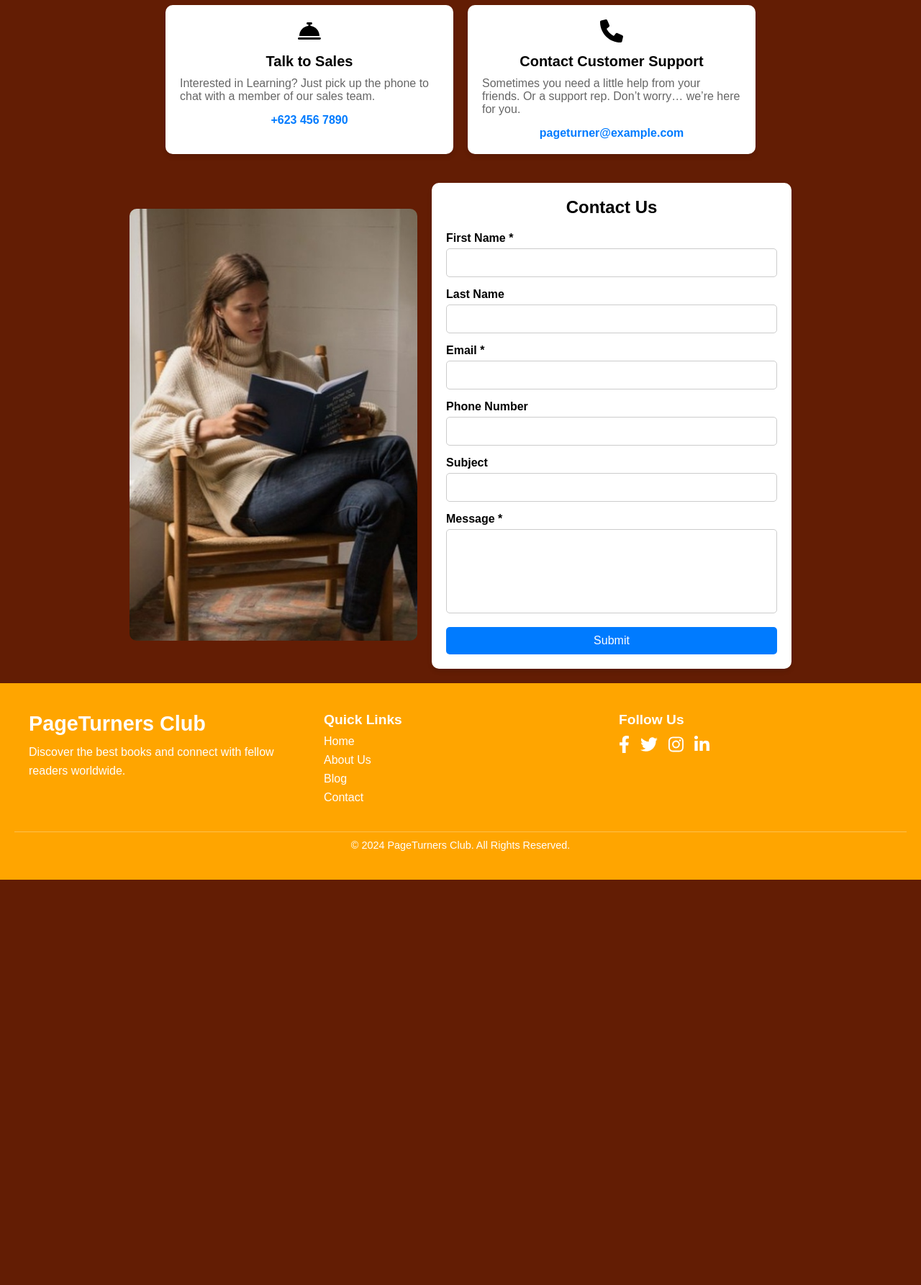
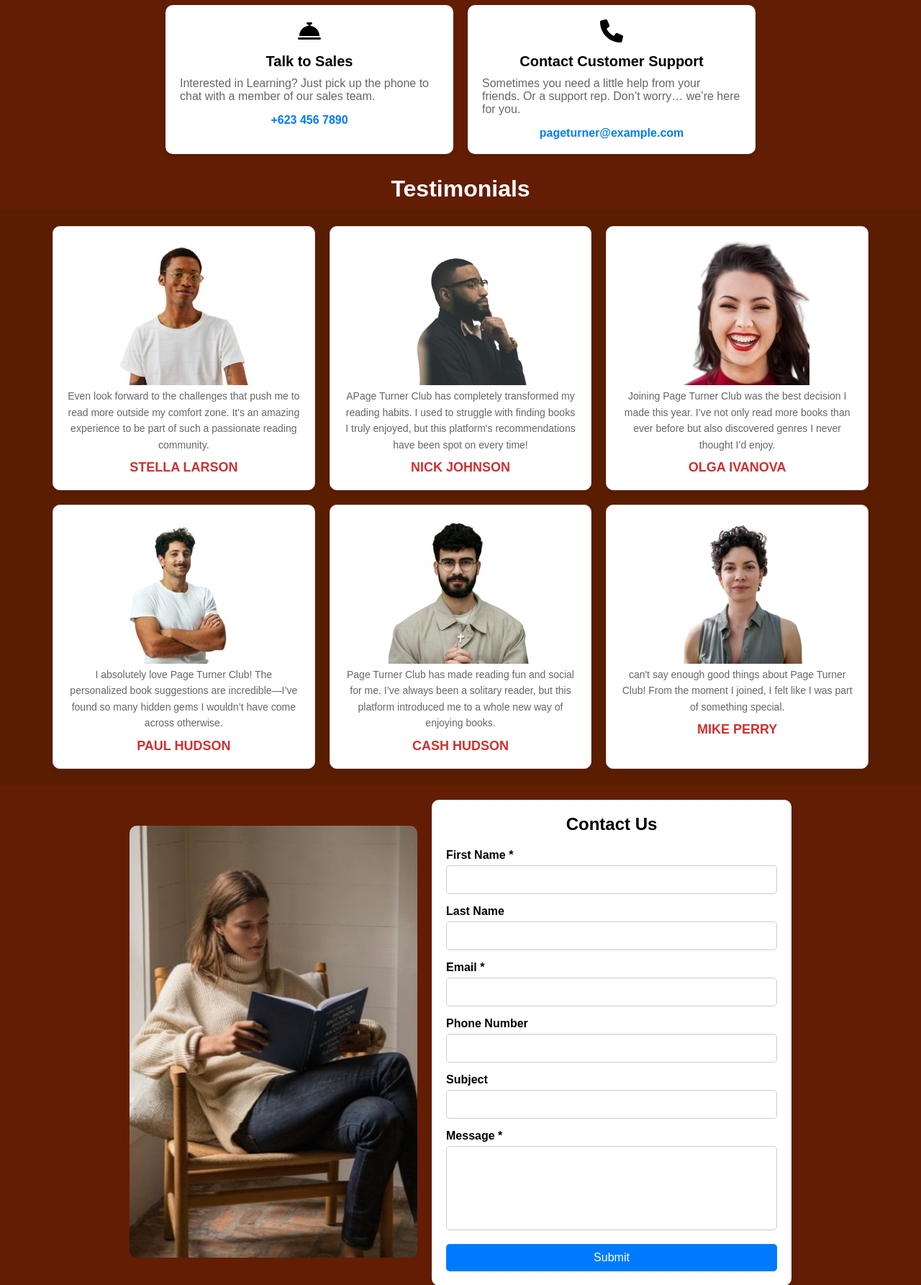
Before and after one commit to Rafay20009032/Pagerturner, a PHP site: page /Include/contact.html in a window 1280 px wide. Shown: the part 575-2360 px from the top of the page at 72% size. Before the commit the page ends 1797 px from the top, so only its background shows below. Run offline with PHP 8.4, Linux system fonts and the light colour scheme.

Commit message:
Add files via upload

```diff
--- a/Include/blog.html
+++ b/Include/blog.html
@@ -116,9 +116,9 @@
         <h3>Quick Links</h3>
         <ul>
           <li><a href="../index.html">Home</a></li>
-          <li><a href="about.html">About Us</a></li>
-          <li><a href="blog.html">Blog</a></li>
-          <li><a href="contact.html">Contact</a></li>
+          <li><a href="include/about.html">About Us</a></li>
+          <li><a href="#">Blog</a></li>
+          <li><a href="include/contact.html">Contact</a></li>
         </ul>
       </div>
 
--- a/Include/contact.html
+++ b/Include/contact.html
@@ -70,6 +70,56 @@
       </div>
     </div>
   </section>
+  <h1 style="color: #fff; padding: 10px; text-align: center;">
+      Testimonials
+    </h1>
+  <section class="body">
+
+  <div id="container">
+        <div id="card1">
+            <img src="../Images/person1.jpeg">
+            <div id="text1">
+                <p> Even look forward to the challenges that push me to read more outside my comfort zone. It's an amazing experience to be part of such a passionate reading community.</p>
+                <h3>STELLA LARSON</h3>
+            </div>
+        </div>
+        <div id="card2">
+            <img src="../Images/person2.jpg">
+            <div id="text2">
+                <p>APage Turner Club has completely transformed my reading habits. I used to struggle with finding books I truly enjoyed, but this platform's recommendations have been spot on every time! </p>
+                <h3>NICK JOHNSON</h3>
+            </div>
+        </div>
+        <div id="card3">
+            <img src="../Images/person3.jpg">
+            <div id="text3">
+                <p>Joining Page Turner Club was the best decision I made this year. I’ve not only read more books than ever before but also discovered genres I never thought I’d enjoy.</p>
+                <h3>OLGA IVANOVA</h3>
+            </div>
+        </div>
+        <div id="card4">
+            <img src="../Images/person4.jpg">
+            <div id="text4">
+                <p>I absolutely love Page Turner Club! The personalized book suggestions are incredible—I’ve found so many hidden gems I wouldn’t have come across otherwise.</p>
+                <h3>PAUL HUDSON</h3>
+            </div>
+        </div>
+        <div id="card5">
+            <img src="../Images/person5.jpg">
+            <div id="text5">
+                <p>Page Turner Club has made reading fun and social for me. I’ve always been a solitary reader, but this platform introduced me to a whole new way of enjoying books. </p>
+                <h3>CASH HUDSON</h3>
+            </div>
+        </div>
+        <div id="card6">
+            <img src="../Images/person6.jpg">
+            <div id="text6">
+                <p> can't say enough good things about Page Turner Club! From the moment I joined, I felt like I was part of something special.</p>
+                <h3>MIKE PERRY</h3>
+            </div>
+        </div>
+    </div>
+  </section>
 
   <div class="contactuss">
         <div class="contactimage">
@@ -120,9 +170,9 @@
         <h3>Quick Links</h3>
         <ul>
           <li><a href="../index.html">Home</a></li>
-          <li><a href="about.html">About Us</a></li>
-          <li><a href="blog.html">Blog</a></li>
-          <li><a href="contact.html">Contact</a></li>
+ <li><a href="include/about.html">About Us</a></li>
+          <li><a href="include/blog.html">Blog</a></li>
+          <li><a href="include/contact.html">Contact</a></li>
         </ul>
       </div>
 
--- a/style.css
+++ b/style.css
@@ -778,7 +778,68 @@ textarea {
     width: 100%;
     display: block;
 }
+.body {
+    font-family: Arial, sans-serif;
+    background-color: #5b1d00;
+    display: flex;
+    justify-content: center;
+    align-items: center;
+    min-height: 100vh;
+    padding: 10px;
+}
+#container {
+    display: grid;
+    grid-template-columns: repeat(auto-fit, minmax(300px, 1fr));
+    gap: 20px;
+    width: 90%;
+    max-width: 1200px;
+    justify-content: space-between;
+}
 
+[id^="card"] {
+    background-color: #fff;
+    border: 1px solid #ddd;
+    border-radius: 10px;
+    overflow: hidden;
+    box-shadow: 0 2px 4px rgba(0, 0, 0, 0.1);
+    text-align: center;
+    padding: 20px;
+    transition: transform 0.3s ease, box-shadow 0.3s ease;
+
+}
+
+[id^="card"]:hover {
+    transform: translateY(-5px);
+    box-shadow: 0 4px 8px rgba(0, 0, 0, 0.2);
+}
+
+[id^="image"] {
+    width: 100px;
+    height: 100px;
+    max-width: 100%;
+    max-height: 100%;
+    border-radius: 50%;
+    object-fit: cover;
+    object-position: center;
+    margin-bottom: 15px;
+    background-color: #f4f4f4;
+    display: block;
+    margin-left: auto;
+    margin-right: auto;
+}
+
+[id^="text"] p {
+    font-size: 14px;
+    color: #666;
+    margin-bottom: 10px;
+    line-height: 1.6;
+}
+
+[id^="text"] h3 {
+    font-size: 18px;
+    color: #d32f2f;
+    font-weight: bold;
+}
 
 @media (max-width: 1024px) {
     .contactuss {
```
Also changed, not shown: Include/about.html (+4 -4 lines), index.html (+13 -11 lines), Images/person1.jpeg (added), Images/person2.jpg (added), Images/person3.jpg (added), Images/person4.jpg (added), Images/person5.jpg (added), Images/person6.jpg (added).
